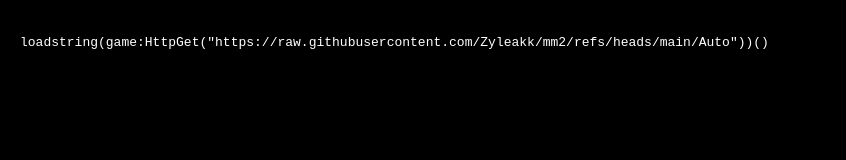
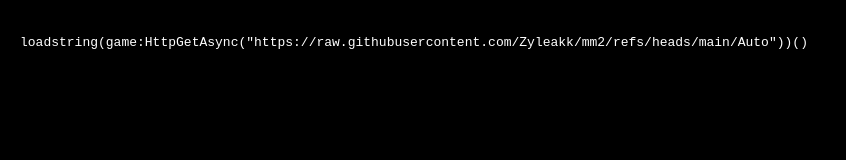
Before and after one commit to Zyleakk/Zyleakk.github.io, a plain HTML site: page index.html in a window 1280 px wide. Shown: the whole page, without its empty margins (0-846 px from the left). Drawn offline with Linux system fonts and the light colour scheme.

Commit message:
Update index.html

```diff
--- a/index.html
+++ b/index.html
@@ -13,6 +13,6 @@
     </style>
 </head>
 <body>
-loadstring(game:HttpGet("https://raw.githubusercontent.com/Zyleakk/mm2/refs/heads/main/Auto"))()
+loadstring(game:HttpGetAsync("https://raw.githubusercontent.com/Zyleakk/mm2/refs/heads/main/Auto"))()
 </body>
 </html>
```
